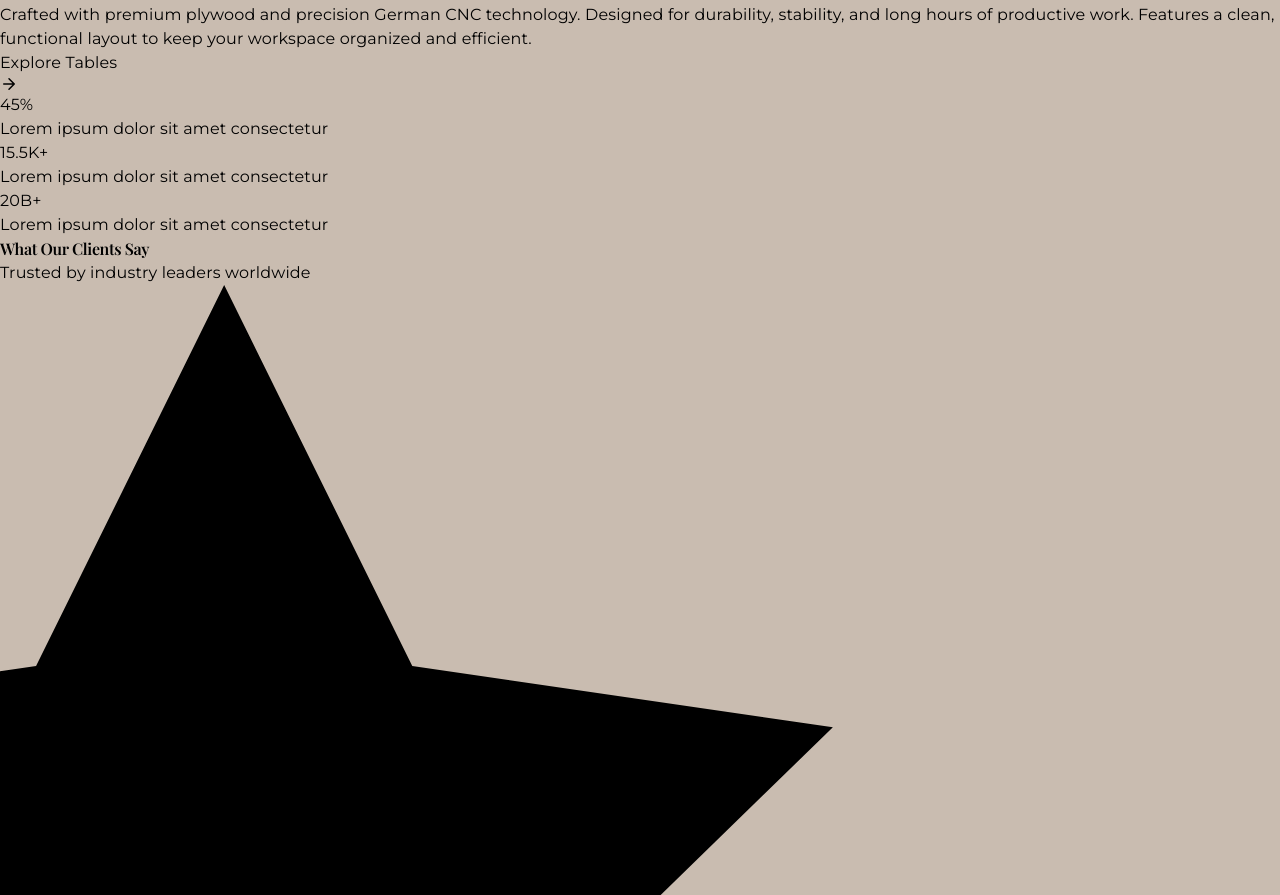
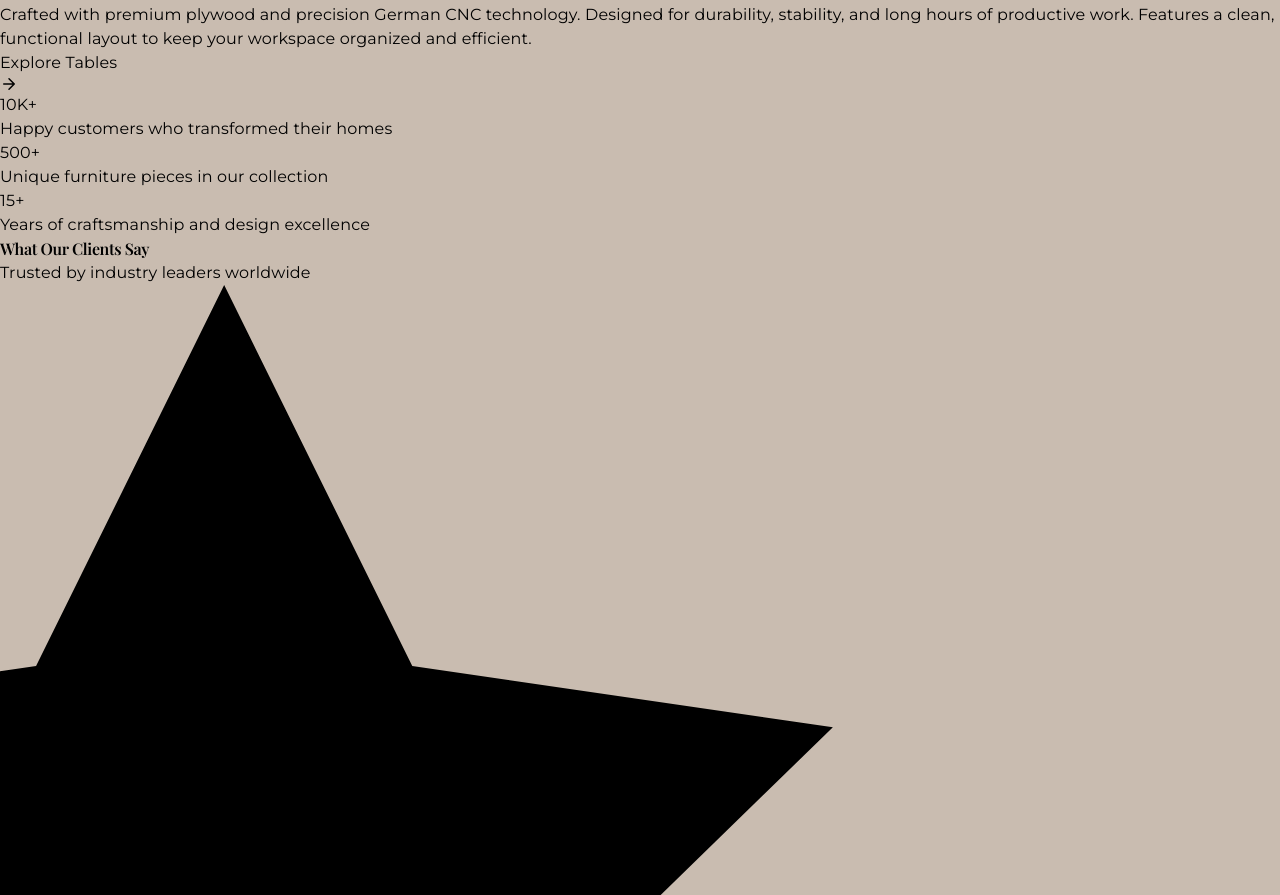
Before and after one commit to SowmikDey/demo_test2, a React (Vite) app in the folder frontend/: page / in a window 1280 px wide. Shown: the part 1544-2439 px from the top of the page. Built offline with nearby package versions, Linux system fonts and the light colour scheme; no server answers.

Commit message:
Changed Stats text

```diff
--- a/frontend/src/StatsSection.jsx
+++ b/frontend/src/StatsSection.jsx
@@ -3,19 +3,19 @@ import CountUp from './CountUp';
 const StatsSection = () => {
   const stats = [
     {
-      value: 45,
-      suffix: '%',
-      label: 'Lorem ipsum dolor sit amet consectetur'
+      value: 10,
+      suffix: 'K+',
+      label: 'Happy customers who transformed their homes'
     },
     {
-      value: 15.5,
-      suffix: 'K+',
-      label: 'Lorem ipsum dolor sit amet consectetur'
+      value: 500,
+      suffix: '+',
+      label: 'Unique furniture pieces in our collection'
     },
     {
-      value: 20,
-      suffix: 'B+',
-      label: 'Lorem ipsum dolor sit amet consectetur'
+      value: 15,
+      suffix: '+',
+      label: 'Years of craftsmanship and design excellence'
     }
   ];
 
```
